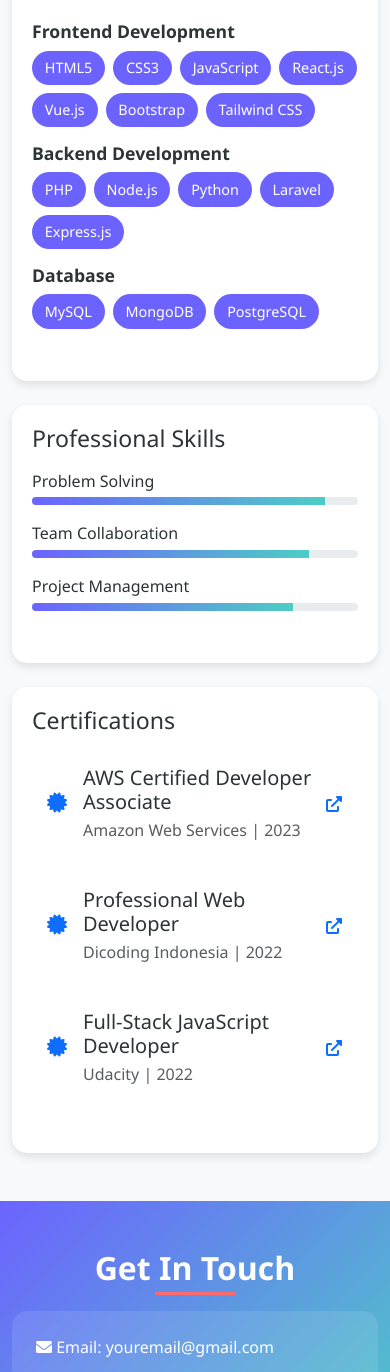
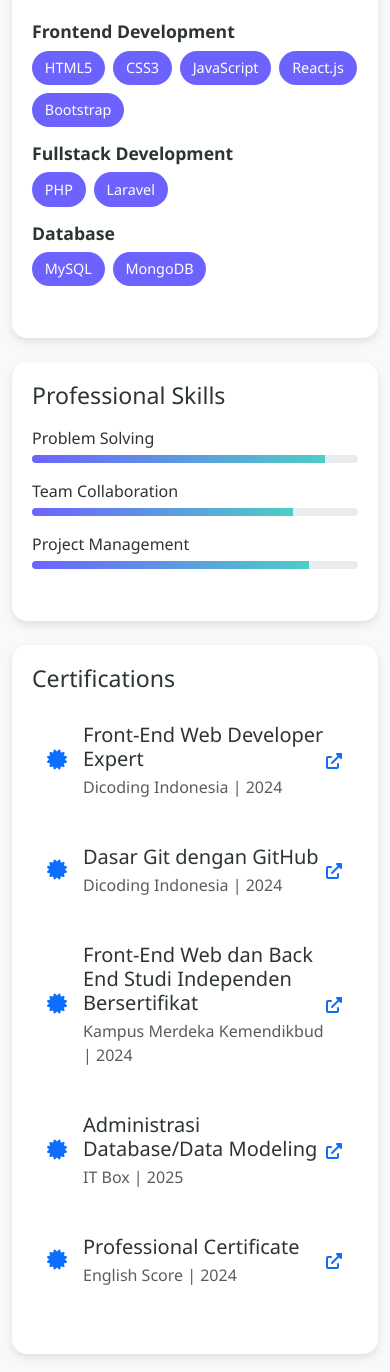
Before and after one commit to Jiel5/Fullstack-Portofolio, a plain HTML site: page index.html in a window 390 px wide. Shown: the part 4121-5493 px from the top of the page. Drawn offline with nearby package versions, Linux system fonts and the light colour scheme.

Commit message:
update tampilan isi

```diff
--- a/index.html
+++ b/index.html
@@ -41,13 +41,13 @@
                         <h1>Hello, I'm Jihan Latifah</h1>
                         <p>Fullstack Web Developer passionate about creating beautiful and functional web experiences</p>
                         <div class="hero-buttons">
-                            <a href="mailto:latifahjihan87@gmail.com" class="btn btn-custom-primary">
+                            <a href="mailto:latifahjihan87@gmail.com" target="_blank" class="btn btn-custom-primary">
                                 <span class="btn-content">
                                     <i class="fas fa-envelope"></i>
                                     Chat via Gmail
                                 </span>
                             </a>
-                            <a href="document/cv.pdf" class="btn btn-custom-secondary" download>
+                            <a href="document/CV_Jihan Latifah.pdf" target="_blank" class="btn btn-custom-secondary" download>
                                 <span class="btn-content">
                                     <i class="fas fa-download"></i>
                                     Download CV
@@ -303,19 +303,14 @@
                                 <span class="skill-tag">CSS3</span>
                                 <span class="skill-tag">JavaScript</span>
                                 <span class="skill-tag">React.js</span>
-                                <span class="skill-tag">Vue.js</span>
                                 <span class="skill-tag">Bootstrap</span>
-                                <span class="skill-tag">Tailwind CSS</span>
                             </div>
                         </div>
                         <div class="skill-category mb-3">
-                            <h4 class="skill-category-title">Backend Development</h4>
+                            <h4 class="skill-category-title">Fullstack Development</h4>
                             <div class="skill-tags">
                                 <span class="skill-tag">PHP</span>
-                                <span class="skill-tag">Node.js</span>
-                                <span class="skill-tag">Python</span>
                                 <span class="skill-tag">Laravel</span>
-                                <span class="skill-tag">Express.js</span>
                             </div>
                         </div>
                         <div class="skill-category">
@@ -323,7 +318,6 @@
                             <div class="skill-tags">
                                 <span class="skill-tag">MySQL</span>
                                 <span class="skill-tag">MongoDB</span>
-                                <span class="skill-tag">PostgreSQL</span>
                             </div>
                         </div>
                     </div>
@@ -344,13 +338,13 @@
                                     <div class="skill-item mb-3">
                                         <span class="skill-name">Team Collaboration</span>
                                         <div class="progress">
-                                            <div class="progress-bar" role="progressbar" style="width: 85%"></div>
+                                            <div class="progress-bar" role="progressbar" style="width: 80%"></div>
                                         </div>
                                     </div>
                                     <div class="skill-item">
                                         <span class="skill-name">Project Management</span>
                                         <div class="progress">
-                                            <div class="progress-bar" role="progressbar" style="width: 80%"></div>
+                                            <div class="progress-bar" role="progressbar" style="width: 85%"></div>
                                         </div>
                                     </div>
                                 </div>
@@ -369,8 +363,8 @@
                                         <div class="flex-grow-1">
                                             <div class="d-flex justify-content-between align-items-center">
                                                 <div>
-                                                    <h5 class="mb-1">AWS Certified Developer Associate</h5>
-                                                    <p class="text-muted mb-0">Amazon Web Services | 2023</p>
+                                                    <h5 class="mb-1">Front-End Web Developer Expert</h5>
+                                                    <p class="text-muted mb-0">Dicoding Indonesia | 2024</p>
                                                 </div>
                                                 <button class="btn btn-link p-0" data-bs-toggle="modal" data-bs-target="#certModal1">
                                                     <i class="fas fa-external-link-alt text-primary"></i>
@@ -386,8 +380,8 @@
                                         <div class="flex-grow-1">
                                             <div class="d-flex justify-content-between align-items-center">
                                                 <div>
-                                                    <h5 class="mb-1">Professional Web Developer</h5>
-                                                    <p class="text-muted mb-0">Dicoding Indonesia | 2022</p>
+                                                    <h5 class="mb-1">Dasar Git dengan GitHub</h5>
+                                                    <p class="text-muted mb-0">Dicoding Indonesia | 2024</p>
                                                 </div>
                                                 <button class="btn btn-link p-0" data-bs-toggle="modal" data-bs-target="#certModal2">
                                                     <i class="fas fa-external-link-alt text-primary"></i>
@@ -403,10 +397,44 @@
                                         <div class="flex-grow-1">
                                             <div class="d-flex justify-content-between align-items-center">
                                                 <div>
-                                                    <h5 class="mb-1">Full-Stack JavaScript Developer</h5>
-                                                    <p class="text-muted mb-0">Udacity | 2022</p>
+                                                    <h5 class="mb-1">Front-End Web dan Back End Studi Independen Bersertifikat</h5>
+                                                    <p class="text-muted mb-0">Kampus Merdeka Kemendikbud | 2024</p>
                                                 </div>
                                                 <button class="btn btn-link p-0" data-bs-toggle="modal" data-bs-target="#certModal3">
+                                                    <i class="fas fa-external-link-alt text-primary"></i>
+                                                </button>
+                                            </div>
+                                        </div>
+                                    </div>
+
+                                    <div class="certification-item d-flex align-items-center">
+                                        <div class="certification-icon me-3">
+                                            <i class="fas fa-certificate text-primary"></i>
+                                        </div>
+                                        <div class="flex-grow-1">
+                                            <div class="d-flex justify-content-between align-items-center">
+                                                <div>
+                                                    <h5 class="mb-1">Administrasi Database/Data Modeling</h5>
+                                                    <p class="text-muted mb-0">IT Box | 2025</p>
+                                                </div>
+                                                <button class="btn btn-link p-0" data-bs-toggle="modal" data-bs-target="#certModal4">
+                                                    <i class="fas fa-external-link-alt text-primary"></i>
+                                                </button>
+                                            </div>
+                                        </div>
+                                    </div>
+
+                                    <div class="certification-item d-flex align-items-center">
+                                        <div class="certification-icon me-3">
+                                            <i class="fas fa-certificate text-primary"></i>
+                                        </div>
+                                        <div class="flex-grow-1">
+                                            <div class="d-flex justify-content-between align-items-center">
+                                                <div>
+                                                    <h5 class="mb-1">Professional Certificate</h5>
+                                                    <p class="text-muted mb-0">English Score | 2024</p>
+                                                </div>
+                                                <button class="btn btn-link p-0" data-bs-toggle="modal" data-bs-target="#certModal5">
                                                     <i class="fas fa-external-link-alt text-primary"></i>
                                                 </button>
                                             </div>
@@ -459,6 +487,36 @@
                                         </div>
                                     </div>
                                 </div>
+
+                                <!-- Certificate Modal 4 -->
+                                <div class="modal fade" id="certModal4" tabindex="-1" aria-hidden="true">
+                                    <div class="modal-dialog modal-lg modal-dialog-centered">
+                                        <div class="modal-content">
+                                            <div class="modal-header">
+                                                <h5 class="modal-title">Full-Stack JavaScript Developer Certificate</h5>
+                                                <button type="button" class="btn-close" data-bs-dismiss="modal" aria-label="Close"></button>
+                                            </div>
+                                            <div class="modal-body">
+                                                <img src="images/cert-udacity.jpg" alt="Udacity Certificate" class="img-fluid certificate-preview">
+                                            </div>
+                                        </div>
+                                    </div>
+                                </div>
+
+                                <!-- Certificate Modal 5 -->
+                                <div class="modal fade" id="certModal5" tabindex="-1" aria-hidden="true">
+                                    <div class="modal-dialog modal-lg modal-dialog-centered">
+                                        <div class="modal-content">
+                                            <div class="modal-header">
+                                                <h5 class="modal-title">Full-Stack JavaScript Developer Certificate</h5>
+                                                <button type="button" class="btn-close" data-bs-dismiss="modal" aria-label="Close"></button>
+                                            </div>
+                                            <div class="modal-body">
+                                                <img src="images/cert-udacity.jpg" alt="Udacity Certificate" class="img-fluid certificate-preview">
+                                            </div>
+                                        </div>
+                                    </div>
+                                </div>
                             </div>
                         </div>
                     </div>
@@ -471,8 +529,8 @@
         <div class="container">
             <h2 class="section-title text-white">Get In Touch</h2>
             <div class="contact-info">
-                <p><i class="fas fa-envelope"></i> Email: youremail@gmail.com</p>
-                <p><i class="fab fa-linkedin"></i> LinkedIn: linkedin.com/in/yourprofile</p>
+                <p><i class="fas fa-envelope"></i> Email: latifahjihan78@gmail.com</p>
+                <p><i class="fab fa-linkedin"></i> LinkedIn: linkedin.com/in/jihanlatifah</p>
             </div>
         </div>
     </section>
```
Also changed, not shown: 1 other file.
